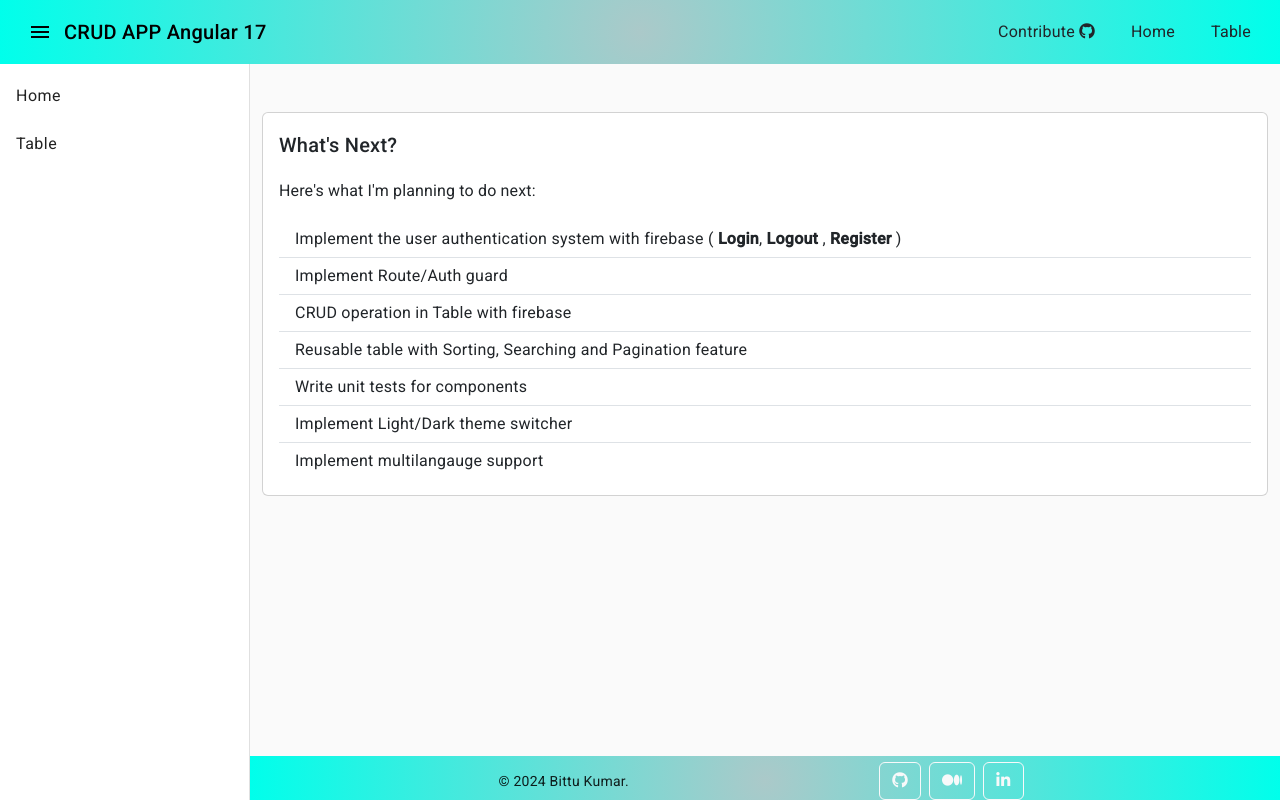
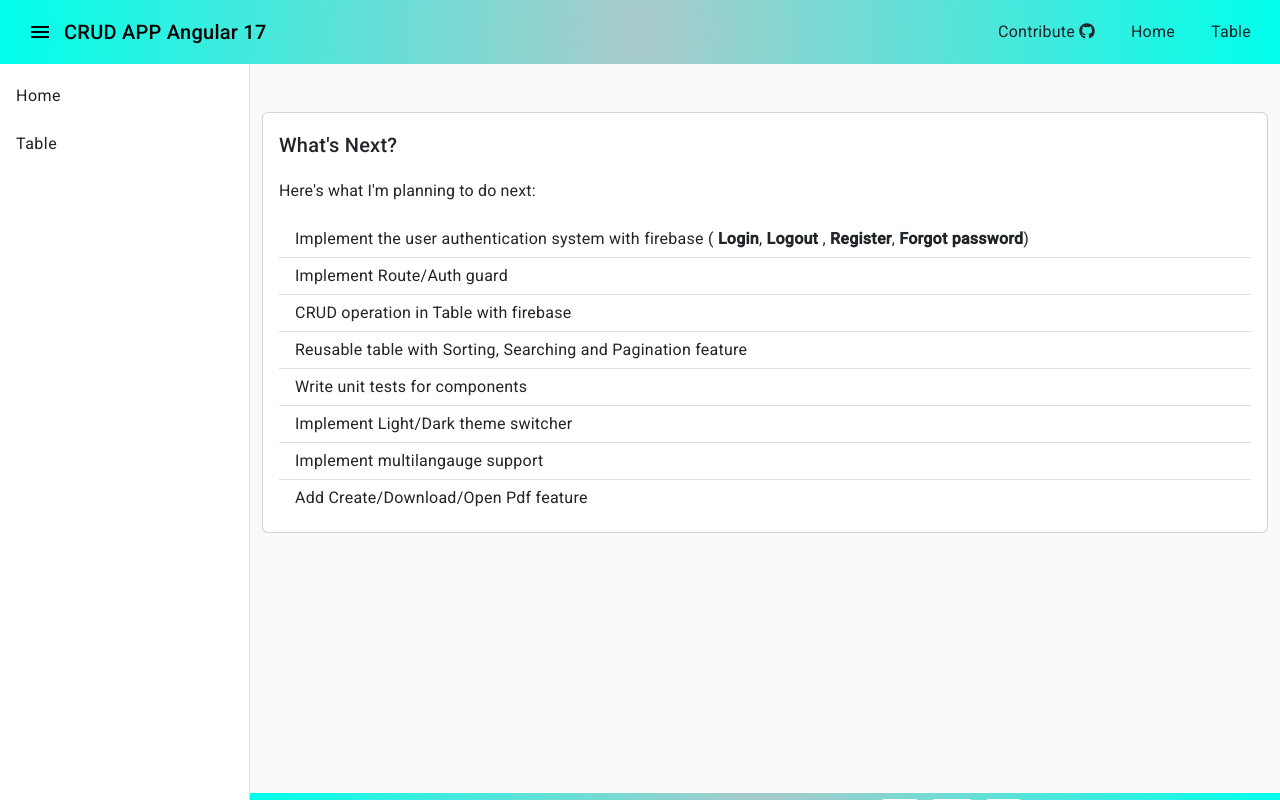
Before and after one commit to Chief16/Angular17-CRUD-APP, an Angular app: page / in a window 1280 px wide. Built offline with nearby package versions, Linux system fonts and the light colour scheme.

Commit message:
Updated home component

```diff
--- a/src/app/components/home/home.component.html
+++ b/src/app/components/home/home.component.html
@@ -4,13 +4,14 @@
             <h2 class="card-title">What's Next?</h2>
             <h3 class="card-text">Here's what I'm planning to do next:</h3>
             <ul class="list-group list-group-flush">
-                <li class="list-group-item">Implement the user authentication system with firebase ( <b>Login</b>, <b>Logout </b>, <b>Register </b>) </li>
+                <li class="list-group-item">Implement the user authentication system with firebase ( <b>Login</b>, <b>Logout </b>, <b>Register</b>, <b>Forgot password</b>) </li>
                 <li class="list-group-item">Implement Route/Auth guard</li>
                 <li class="list-group-item">CRUD operation in Table with firebase</li>
                 <li class="list-group-item">Reusable table with Sorting, Searching and Pagination feature</li>
                 <li class="list-group-item">Write unit tests for components</li>
                 <li class="list-group-item">Implement Light/Dark theme switcher</li>
                 <li class="list-group-item">Implement multilangauge support</li>
+                <li class="list-group-item">Add Create/Download/Open Pdf feature</li>
             </ul>
         </div>
     </div>
```
